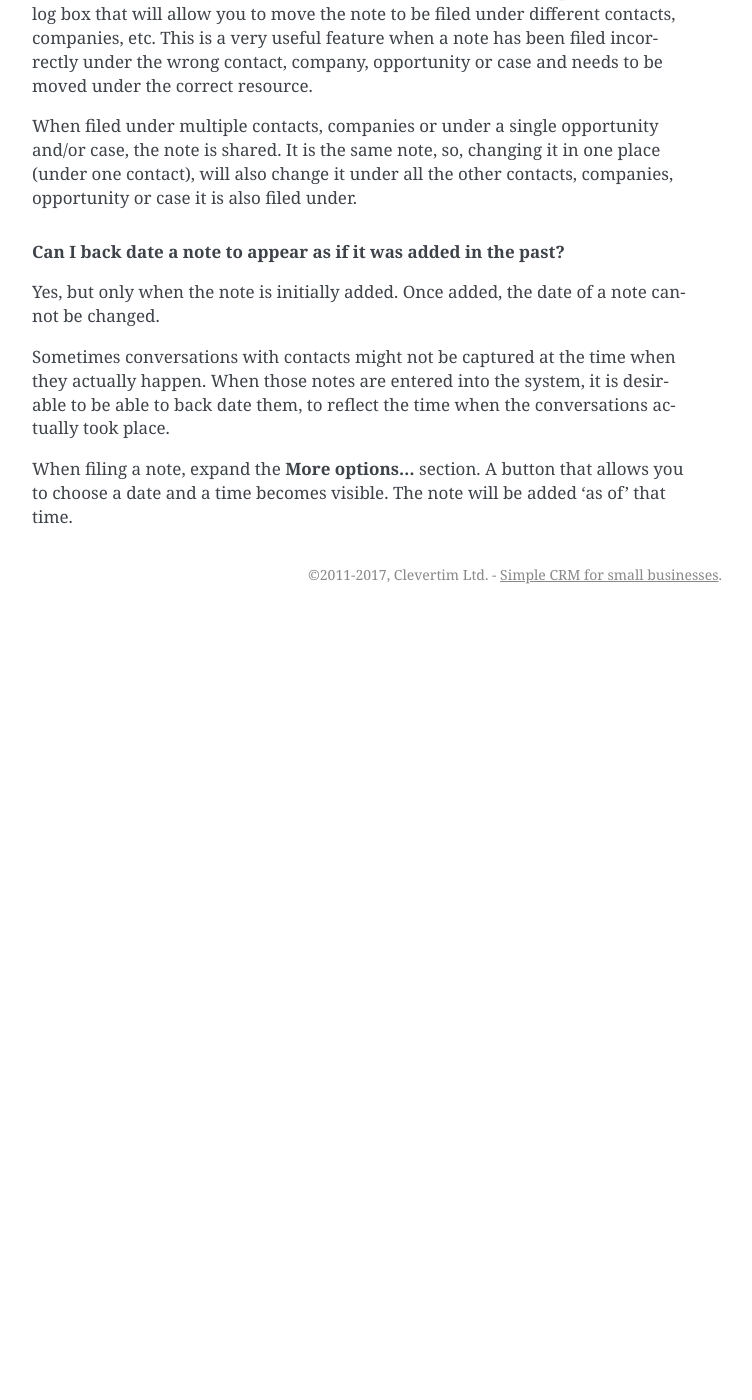
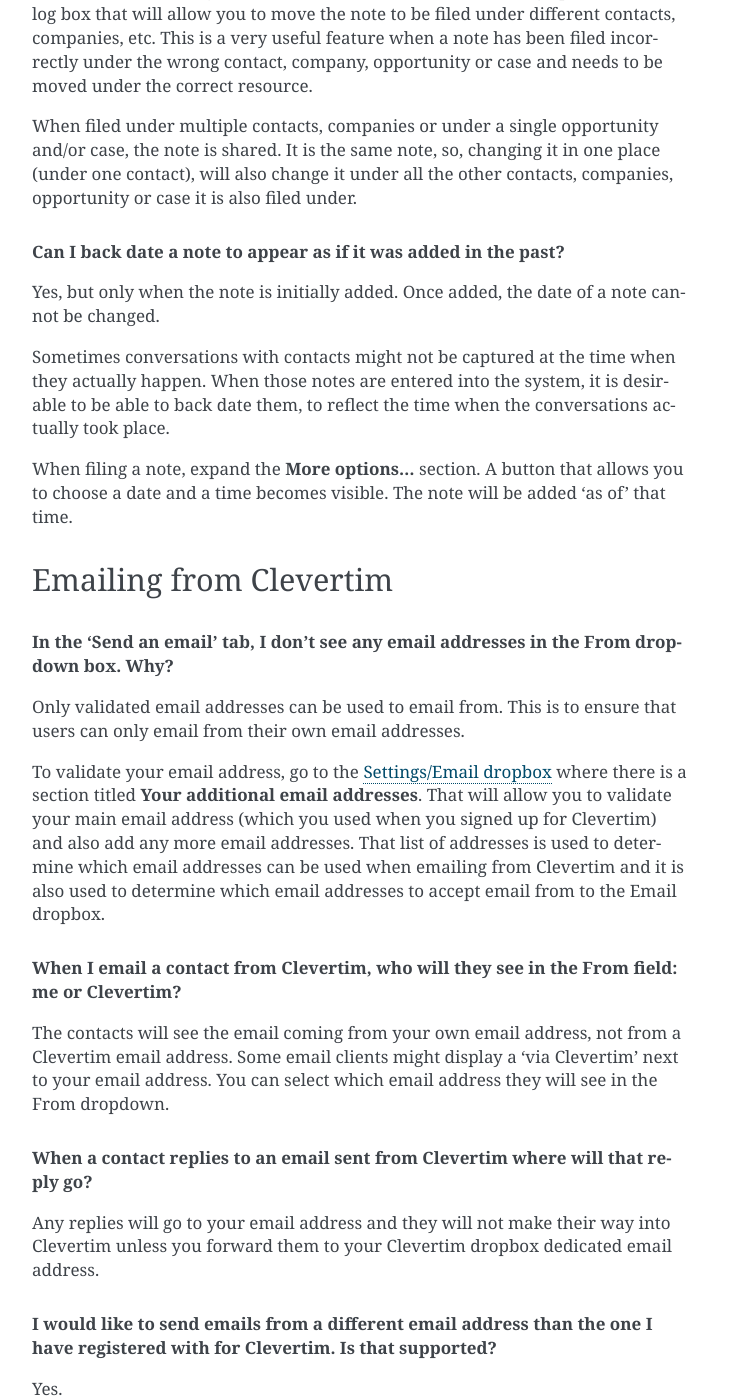
Before and after one commit to ciprianmiclaus/clevertim-user-docs, a Sphinx documentation site: the page built from source/faq/index.rst, in a window 1280 px wide and 1400 px high, scrolled down 826 px. Shown: the whole window, without its empty margins (388-1140 px from the left). Built offline with Sphinx 7.4.7, drawn with Linux system fonts in a browser that asks for light colours; before the commit the page ends 1440 px from its top, so only the background shows below that; some of the changed text lies outside the part shown.

Commit message:
email and SMS faq

```diff
--- a/source/faq/index.rst
+++ b/source/faq/index.rst
@@ -8,7 +8,7 @@
 
 Yes.
 
-In the Settings/Business preferences section, you can enable the option **Automatically file contact notes under their respective companies too (changing this setting will affect existing notes too)**. As the name suggests, when this option is enabled, any notes filed under contacts, will be automatically filed under their respective companies (if the contacts have the company field set). Notes filed under companies will remain filed under the company alone - they will not be replicated onto all the contacts within that company.
+In the `Settings/Business preferences <https://www.clevertim.com/welcome/#bus-prefs>`_ section, you can enable the option **Automatically file contact notes under their respective companies too (changing this setting will affect existing notes too)**. As the name suggests, when this option is enabled, any notes filed under contacts, will be automatically filed under their respective companies (if the contacts have the company field set). Notes filed under companies will remain filed under the company alone - they will not be replicated onto all the contacts within that company.
 
 This is a setting that can be turned on by an administrator; by default it is not enabled.
 
@@ -31,3 +31,63 @@
 Sometimes conversations with contacts might not be captured at the time when they actually happen. When those notes are entered into the system, it is desirable to be able to back date them, to reflect the time when the conversations actually took place.
 
 When filing a note, expand the **More options...** section. A button that allows you to choose a date and a time becomes visible. The note will be added 'as of' that time.
+
+
+Emailing from Clevertim
+-----------------------
+
+.. rubric:: In the 'Send an email' tab, I don't see any email addresses in the From dropdown box. Why?
+
+Only validated email addresses can be used to email from. This is to ensure that users can only email from their own email addresses.
+
+To validate your email address, go to the `Settings/Email dropbox <https://www.clevertim.com/welcome/#email-dropbox>`_ where there is a section titled **Your additional email addresses**.
+That will allow you to validate your main email address (which you used when you signed up for Clevertim) and also add any more email addresses.
+That list of addresses is used to determine which email addresses can be used when emailing from Clevertim and it is also used to determine which email addresses to accept email from to the Email dropbox.
+
+.. rubric:: When I email a contact from Clevertim, who will they see in the From field: me or Clevertim?
+
+The contacts will see the email coming from your own email address, not from a Clevertim email address.
+Some email clients might display a 'via Clevertim' next to your email address.
+You can select which email address they will see in the From dropdown.
+
+.. rubric:: When a contact replies to an email sent from Clevertim where will that reply go?
+
+Any replies will go to your email address and they will not make their way into Clevertim unless you forward them to your Clevertim dropbox dedicated email address.
+
+.. rubric:: I would like to send emails from a different email address than the one I have registered with for Clevertim. Is that supported?
+
+Yes.
+
+In the `Settings/Email dropbox <https://www.clevertim.com/welcome/#email-dropbox>`_, there is a section titled **Your additional email addresses**. Add your email address there and then make sure you validate it by clicking on the link in the automated validation email you will receive from Clevertim.
+You will only be able to email from validated email addresses.
+
+.. rubric:: Can I email multiple contacts in bulk?
+
+Yes.
+
+In the Contacts list view, use the checkbox on the left hand side to select the contacts you want to email in one go.
+From the 'Select operation' dropdown, select 'Send bulk email' and fill in the email text.
+
+
+
+Sending SMS messages from Clevertim
+-----------------------------------
+
+.. rubric:: Why does the 'Send a SMS' section appear greyed out?
+
+In order to send SMS messages from Clevertim you need to enable an SMS integration.
+Currently, the only SMS integration we support is with SMS Global, a third party provider. You will need an account with them and credit with them, as the SMS messages will be sent via SMS Global who might charge for messages on some of their plans.
+
+Once you create and fund your SMS Global account, to enable the SMS Global integration, go to `Settings/Applications <https://www.clevertim.com/welcome/#apps>`_ and click Enable on the SMS Global integration.
+
+.. rubric:: When I try to send a SMS, I do not see any phone numbers in the To dropdown box. Why?
+
+The To dropdown box is populated from the 'Phone no' field for the contact. Please make sure that you add a contact's mobile phone number in the 'Phone no' field.
+Once added, the To dropdown box will be populated with the phone numbers for the contact (you might have to change tabs back and forth or refresh the page if the phone numbers are not picked up automatically once added).
+
+.. rubric:: Can I send SMS messages to multiple contacts in bulk?
+
+Yes.
+
+In the Contacts list view, use the checkbox on the left hand side to select the contacts you want to email in one go.
+From the 'Select operation' dropdown, select 'Send bulk SMS' and fill in the SMS text.
```
